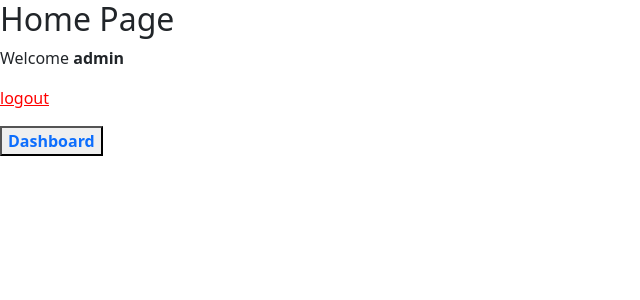
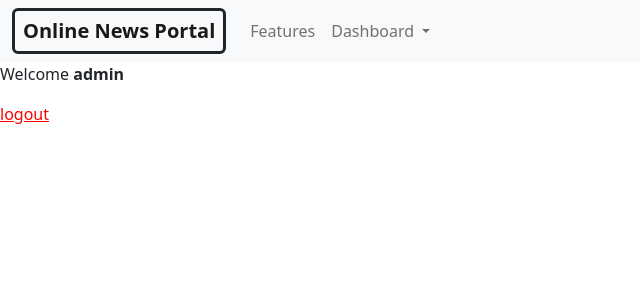
Before and after one commit to ShahadatAnik/Online-News-Portal--HTML-CSS-PHP-JS, a PHP site: page /index.php in a window 1280 px wide. Shown: the top 300 px of the page, without its empty margins (0-640 px from the left). Run offline with PHP 8.4, Linux system fonts and the light colour scheme; the visitor is signed in with stand-in values (Sample User, id 1).

Commit message:
nothing much 2.0

```diff
--- a/admin/insertData.php
+++ b/admin/insertData.php
@@ -66,9 +66,10 @@ mysqli_close($db);
 				<p style="color:#FF0000;"><?php echo $status; ?></p>
 			</div>
 		</div>
-	</body>
-	<script src="../jquery-3.5.1.slim.min.js"/>
+		<script src="../jquery-3.5.1.slim.min.js"/>
 		<script src="../popper.min.js"/>
 		<script src="../js/bootstrap.min.js"/>
+	</body>
+
 
 </html>
--- a/index.php
+++ b/index.php
@@ -22,23 +22,40 @@ if (isset($_GET["logout"])) {
 	</head>
 
 	<body>
-		<div class="header">
-			<h2>Home Page</h2>
-		</div>
+				<nav class="navbar navbar-expand-lg bg-light">
+					<div class="container-fluid">
+						<a class="navbar-brand border border-dark border-3 rounded px-2" href="index.php"><b>Online News Portal</b></a>
+						<button class="navbar-toggler" type="button" data-bs-toggle="collapse" data-bs-target="#navbarNavDropdown" aria-controls="navbarNavDropdown" aria-expanded="false" aria-label="Toggle navigation">
+							<span class="navbar-toggler-icon"></span>
+						</button>
+						<div class="collapse navbar-collapse" id="navbarNavDropdown">
+							<ul class="navbar-nav">
+								<!-- <li class="nav-item">
+									<a class="nav-link active" aria-current="page" href="#">Home</a>
+								</li> -->
+								<li class="nav-item">
+									<a class="nav-link" href="#">Features</a>
+								</li>
+								<?php if (isset($_SESSION["username"])) {
+	if ($_SESSION["username"] == "admin") { ?>
+									<li class="nav-item dropdown">
+										<a class="nav-link dropdown-toggle" href="admin/newsDashboard.php" role="button" data-bs-toggle="dropdown" aria-expanded="false">
+										Dashboard
+										</a>
+										<ul class="dropdown-menu">
+											<li><a class="dropdown-item" href="#">Home</a></li>
+											<li><a class="dropdown-item" href="#">Another action</a></li>
+											<li><a class="dropdown-item" href="#">Something else here</a></li>
+										</ul>
+									</li>
+								<?php
+	}
+}?>
+							</ul>
+						</div>
+					</div>
+				</nav>
 		<div class="content">
-			<!-- notification message -->
-			<?php if (isset($_SESSION["success"])): ?>
-			<div class="error success">
-				<h3>
-					<?php
-	echo $_SESSION["success"];
-	unset($_SESSION["success"]);
-?>
-				</h3>
-			</div>
-			<?php
-endif; ?>
-
 			<!-- logged in user information -->
 			<?php if (isset($_SESSION["username"])) { ?>
 			<p>Welcome <strong><?php echo $_SESSION["username"]; ?></strong></p>
@@ -46,21 +63,12 @@ endif; ?>
 			<?php
 }
 else { ?>
-			<button class="button button-danger"><a href="login.php" class="text-decoration-none"><strong>Login</strong></a></button>
+				<button class="button button-danger"><a href="login.php" class="text-decoration-none"><strong>Login</strong></a></button>
 			<?php
 }?>
 		</div>
-		<div>
-			<?php if (isset($_SESSION["username"])) {
-	if ($_SESSION["username"] == "admin") { ?>
-							<button class="button button-danger"><a href="admin/newsDashboard.php" class="text-decoration-none"><strong>Dashboard</strong></a></button>
-							<?php
-	}
-}?>
-		</div>
+		<script src="jquery-3.5.1.slim.min.js"></script>
+		<script src="popper.min.js"></script>
+		<script src="js/bootstrap.min.js"></script>
 	</body>
-	<script src="jquery-3.5.1.slim.min.js"/>
-		<script src="popper.min.js"/>
-		<script src="js/bootstrap.min.js"/>
-
 </html>
```
Also changed, not shown: login.php (+4 -3 lines), registration.php (+6 -5 lines).
